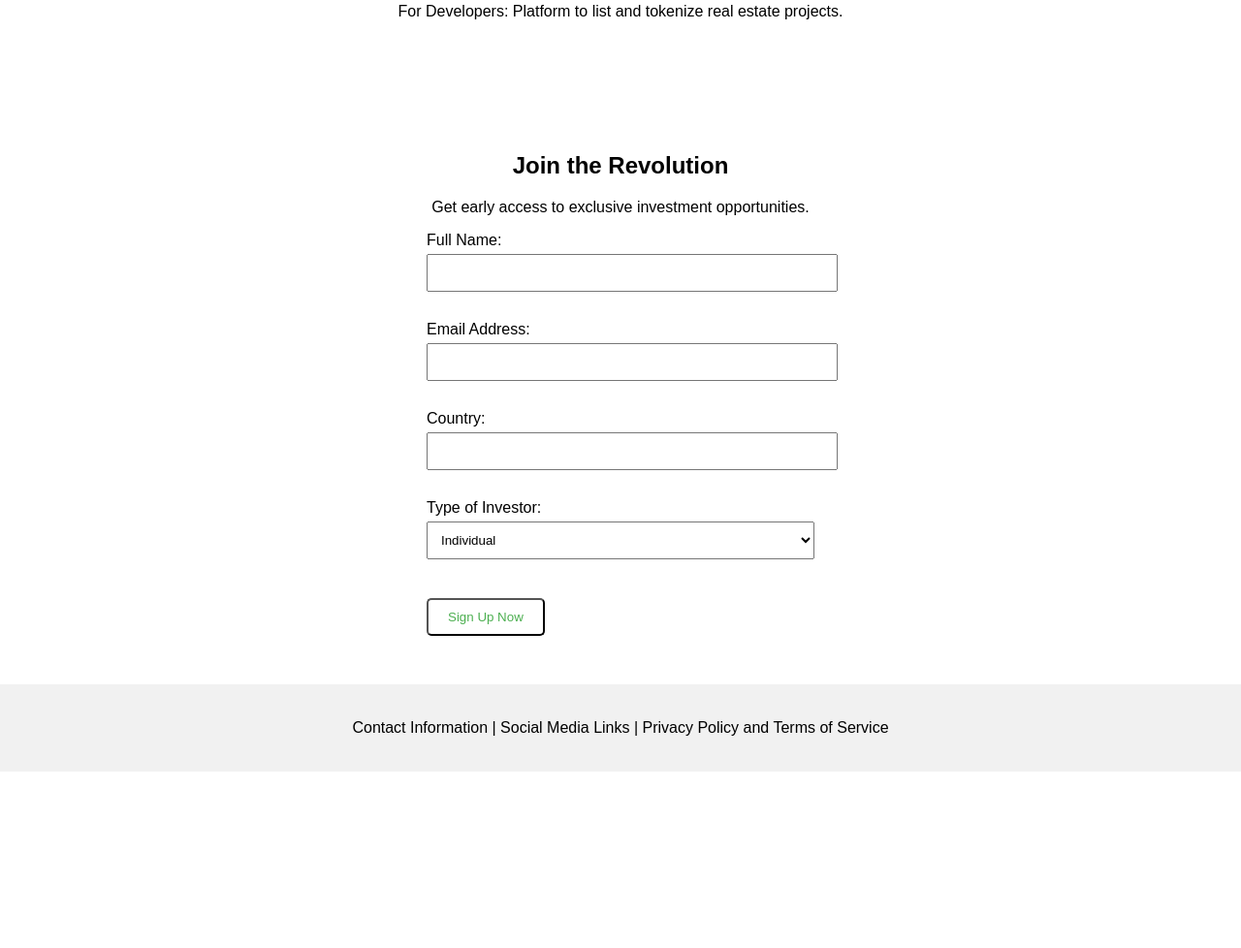
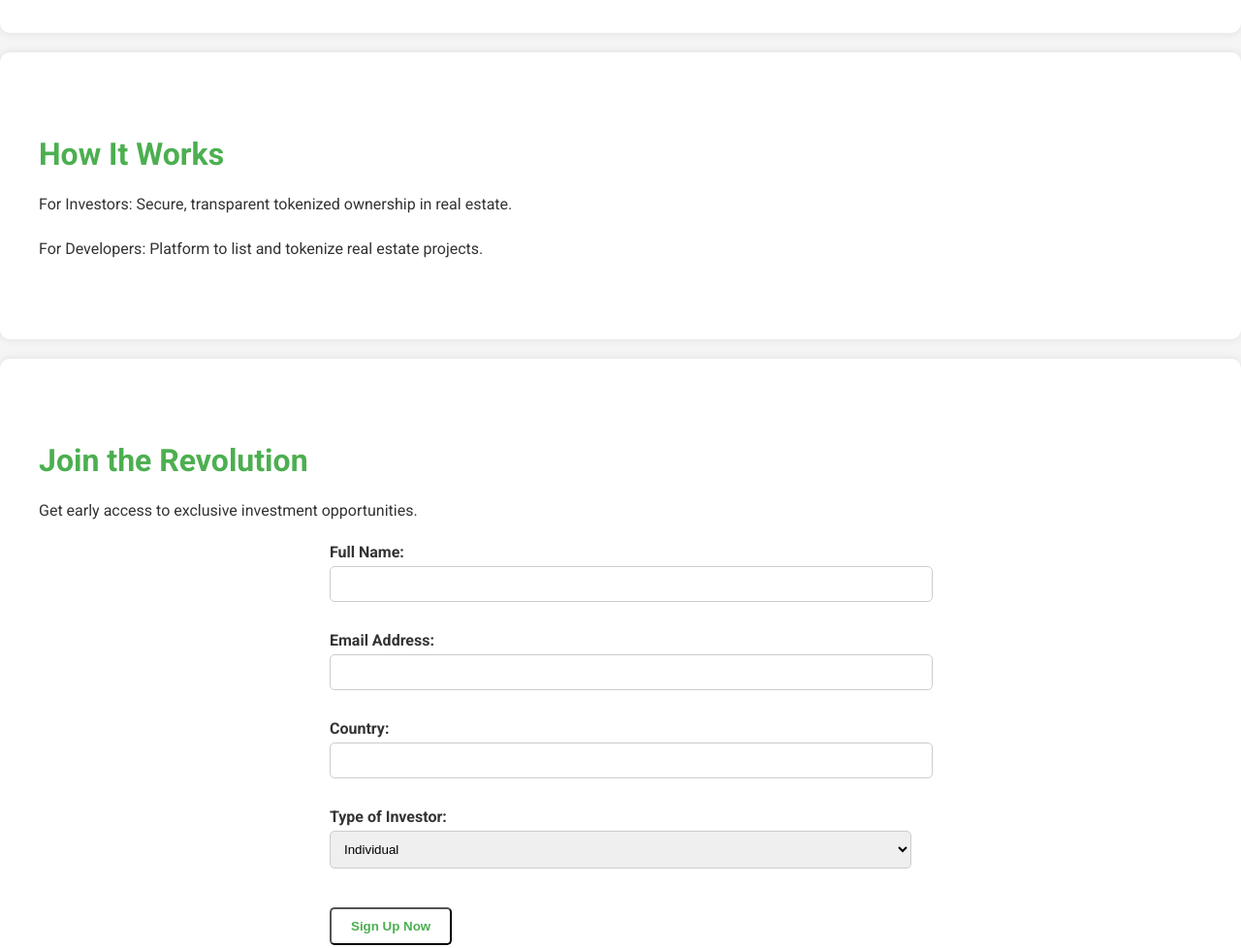
Before and after one commit to DAOPROPTECH/DAO, a plain HTML site: page index.html in a window 1280 px wide. Shown: the part 994-1972 px from the top of the page at 97% size. Before the commit the page ends 1790 px from the top, so only its background shows below. Drawn offline with Linux system fonts and the light colour scheme.

Commit message:
Update styles.css

```diff
--- a/styles.css
+++ b/styles.css
@@ -1,8 +1,16 @@
 body {
-    font-family: Arial, sans-serif;
+    font-family: 'Roboto', sans-serif;
     margin: 0;
     padding: 0;
     box-sizing: border-box;
+    background: #f5f5f5;
+    color: #333;
+}
+
+.container {
+    max-width: 1200px;
+    margin: 0 auto;
+    padding: 0 20px;
 }
 
 .hero {
@@ -10,6 +18,12 @@ body {
     color: white;
     text-align: center;
     padding: 100px 20px;
+}
+
+.hero .container {
+    display: flex;
+    flex-direction: column;
+    align-items: center;
 }
 
 .cta-button {
@@ -20,15 +34,35 @@ body {
     border-radius: 5px;
     margin-top: 20px;
     display: inline-block;
+    font-weight: bold;
 }
 
-.about, .market, .how-it-works, .waitlist {
-    padding: 50px 20px;
-    text-align: center;
+section {
+    padding: 60px 20px;
+    background: #fff;
+    margin: 20px 0;
+    border-radius: 10px;
+    box-shadow: 0 0 10px rgba(0, 0, 0, 0.1);
+}
+
+section h2 {
+    margin-bottom: 20px;
+    font-size: 2em;
+    color: #4CAF50;
+}
+
+section p, section ul {
+    margin-bottom: 20px;
+    line-height: 1.6;
+}
+
+section ul {
+    list-style-type: disc;
+    padding-left: 40px;
 }
 
 .waitlist form {
-    max-width: 400px;
+    max-width: 600px;
     margin: 0 auto;
     text-align: left;
 }
@@ -36,16 +70,25 @@ body {
 .waitlist label {
     display: block;
     margin: 10px 0 5px;
+    font-weight: bold;
 }
 
 .waitlist input, .waitlist select {
     width: 100%;
     padding: 10px;
     margin-bottom: 20px;
+    border: 1px solid #ccc;
+    border-radius: 5px;
 }
 
-.footer {
-    background: #f1f1f1;
+footer {
+    background: #333;
+    color: #fff;
     text-align: center;
-    padding: 20px;
+    padding: 20px 0;
+    margin-top: 40px;
 }
+
+footer p {
+    margin: 0;
+}
```
